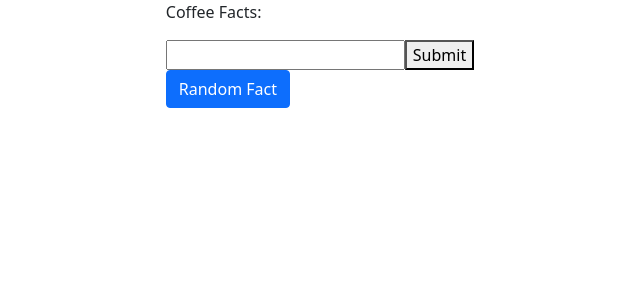
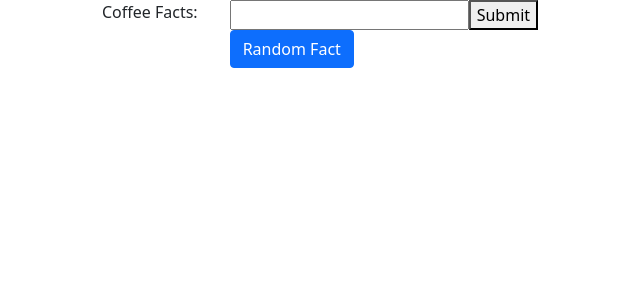
Before and after one commit to JustinsHub/Coffee_Me, a React (Create React App) app: page / in a window 1280 px wide. Shown: the top 300 px of the page, without its empty margins (320-960 px from the left). Built offline with nearby package versions, Linux system fonts and the light colour scheme; no server answers.

Commit message:
Added routing and initial ContextWrapper

```diff
--- a/package.json
+++ b/package.json
@@ -16,6 +16,7 @@
     "bootstrap": "^5.1.1",
     "react": "^17.0.2",
     "react-dom": "^17.0.2",
+    "react-router-dom": "^5.3.0",
     "react-scripts": "4.0.3",
     "typescript": "^4.4.2",
     "web-vitals": "^1.1.2"
@@ -43,5 +44,8 @@
       "last 1 firefox version",
       "last 1 safari version"
     ]
+  },
+  "devDependencies": {
+    "@types/react-router-dom": "^5.3.1"
   }
 }
--- a/src/App.tsx
+++ b/src/App.tsx
@@ -1,10 +1,11 @@
 import React from 'react';
 import Main from './components/Main';
+import Routes from './components/Routes';
 
 const App: React.FC = () => {
   return (
-    <main className="d-flex justify-content-center">
-          <Main/>
+    <main>
+          <Routes/>
     </main>
   );
 }
--- /dev/null
+++ b/src/components/CoffeeMeContext.tsx
@@ -0,0 +1,6 @@
+import React from "react";
+
+//fix later with types
+const CoffeeMeContext:any = React.createContext(null)
+
+export default CoffeeMeContext
--- a/src/components/Main.tsx
+++ b/src/components/Main.tsx
@@ -34,7 +34,7 @@ const Main: React.FC = () => {
     }
 
     return (
-        <div>
+        <div className="d-flex justify-content-center">
             Coffee Facts:
             <ul>
                 {coffeeFact}
--- a/src/components/NewFact.tsx
+++ b/src/components/NewFact.tsx
@@ -16,6 +16,7 @@ const NewFact: React.FC = () =>{
         setNewCoffeeFact((coffee) => ({...coffee, [name]:value })
         )}
 
+        //When submitted, renders UI for submission "Your fact has been submitted and waiting for review"
     const handleSubmit = async(e:SyntheticEvent) => {
         e.preventDefault()
         try {
--- /dev/null
+++ b/src/components/Routes.tsx
@@ -0,0 +1,26 @@
+import React from "react";
+import  {Switch, Route} from 'react-router-dom'
+import AdminLogin from "./AdminLogin";
+import Main from "./Main";
+
+//Make Routes just for admin login/
+//Admin login redirected to AdminPage
+//AdminPage has all the reviews ready to approve/reject
+//Find out how to have token on admin
+const Routes:React.FC = () => {
+    return (
+        <div>
+            <Switch>
+                <Route exact path="/admin-login">
+                    <AdminLogin/>
+                </Route>
+
+                <Route exact path ="/">
+                    <Main/>
+                </Route>
+            </Switch>
+        </div>
+    )
+}
+
+export default Routes
--- a/src/index.tsx
+++ b/src/index.tsx
@@ -1,14 +1,17 @@
 import React from 'react';
 import ReactDOM from 'react-dom';
 import App from './App';
+import { BrowserRouter } from 'react-router-dom';
 import reportWebVitals from './reportWebVitals';
 import 'bootstrap/dist/css/bootstrap.css'
 import 'bootstrap/dist/js/bootstrap.js'
 
 ReactDOM.render(
+<BrowserRouter>
   <React.StrictMode>
     <App />
-  </React.StrictMode>,
+  </React.StrictMode>
+</BrowserRouter>,
   document.getElementById('root')
 );
 
```
Also changed, not shown: src/components/CoffeeMeContextWrapper.tsx (added, +14 -0 lines), 2 other files (tests, documents, lock files or other folders).
